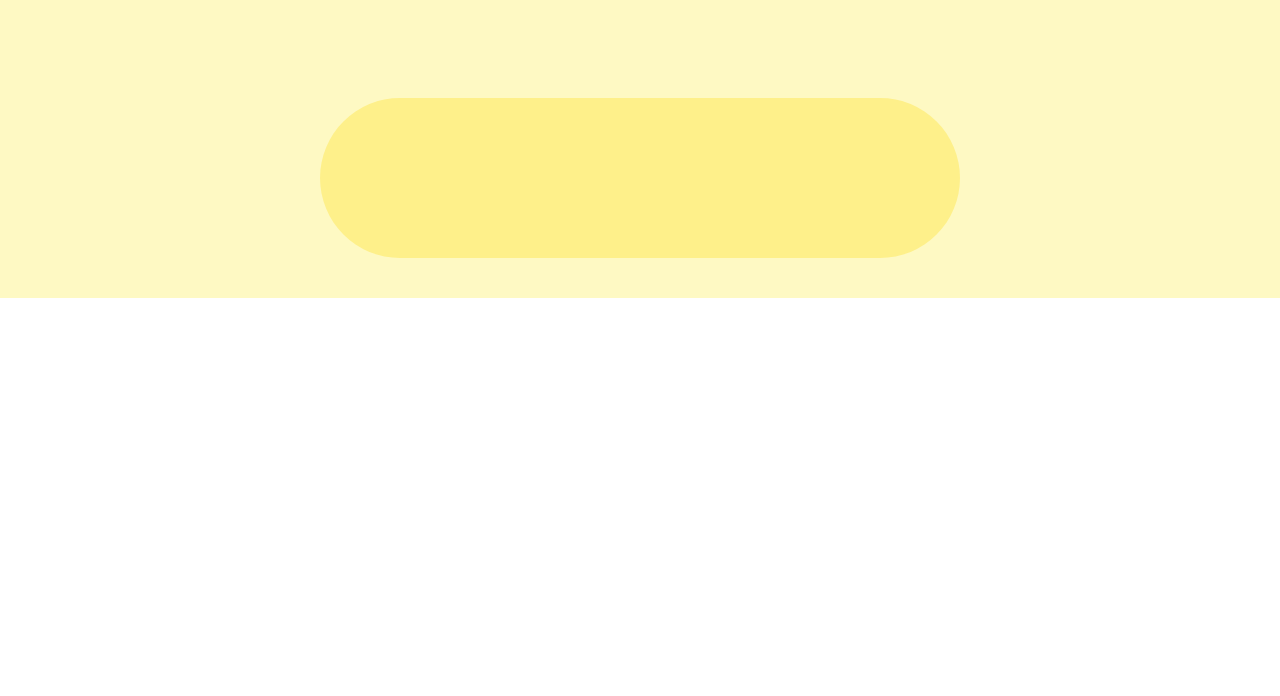
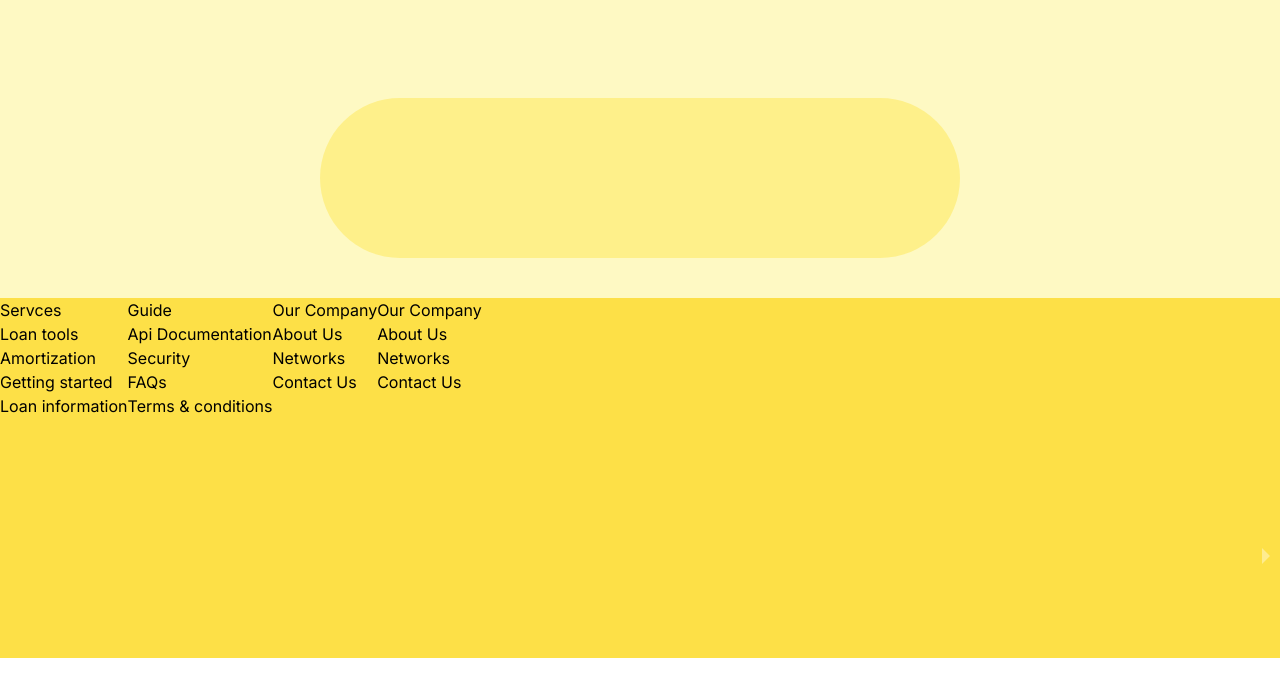
Before and after one commit to dejisnow/loantracker, a Next.js app: page / in a window 1280 px wide. Shown: the part 3382-4078 px from the top of the page. Built offline with nearby package versions, Linux system fonts and the light colour scheme.

Commit message:
home page edit

```diff
--- /dev/null
+++ b/Components/Home page components/Footer.jsx
@@ -0,0 +1,74 @@
+import Link from 'next/link'
+import React from 'react'
+
+export const Footer = () => {
+  return (
+    <div>
+        <div className='flex justify-around  '>
+
+        <div className=''>
+            <div className='my-3'>
+            <h3 className='text-xl'>Servces</h3>
+            </div>
+            <div className='flex text-sm gap-2 flex-col'>
+                <Link href={'/'}>Loan tools</Link>
+                <Link href={'/'}>Amortization</Link>
+                <Link href={'/'}>Getting started</Link>
+                <Link href={'/'}>Loan information</Link>
+
+            </div>
+
+        </div>
+
+        <div className=''>
+            <div className='my-3'>
+            <h3 className='text-xl'>Guide</h3>
+            </div>
+            <div className='flex text-sm gap-2 flex-col'>
+                <Link href={'/'}>Api Documentation</Link>
+                <Link href={'/'}>Security</Link>
+                <Link href={'/'}>FAQs</Link>
+                <Link href={'/'}>Terms & conditions</Link>
+
+            </div>
+
+        </div>
+
+        <div className=''>
+            <div className='my-3'>
+            <h3 className='text-xl'>Our Company</h3>
+            </div>
+            <div className='flex text-sm gap-2 flex-col'>
+                <Link href={'/'}>About Us</Link>
+                <Link href={'/'}>Networks</Link>
+                <Link href={'/'}>Contact Us</Link>
+
+            </div>
+
+        </div>
+
+        <div className=''>
+            <div className='my-3'>
+            <h3 className='text-xl'>Our Company</h3>
+            </div>
+            <div className='flex text-sm gap-2 flex-col'>
+                <Link href={'/'}>About Us</Link>
+                <Link href={'/'}>Networks</Link>
+                <Link href={'/'}>Contact Us</Link>
+
+            </div>
+
+        </div>
+
+
+
+        </div>
+
+
+
+
+
+
+    </div>
+  )
+}
--- a/app/globals.css
+++ b/app/globals.css
@@ -24,7 +24,7 @@ ul li{
 
 .main{
 
-    height: 400vh;
+    height: 500vh;
 }
 
 .right{
@@ -46,6 +46,13 @@ section{
     height: 120vh;
 
 }
+footer{
+
+
+    width: 100%;
+
+
+}
 .info{
     clip-path: polygon(30% 0%, 70% 0%, 100% 30%, 100% 70%, 70% 100%, 30% 100%, 0% 70%, 0% 30%);
 }
--- a/app/page.jsx
+++ b/app/page.jsx
@@ -5,6 +5,7 @@ import 'react-responsive-carousel/lib/styles/carousel.min.css'
 import { Carousel } from "react-responsive-carousel";
 import { AppInfo } from "@/Components/Home page components/AppInfo";
 import { Testmonials } from "@/Components/Home page components/Testmonials";
+import { Footer } from "@/Components/Home page components/Footer";
 
 export default function Home() {
   return (
@@ -171,25 +172,25 @@ job={'(Stock broker)'}
 
           </div>
 
-          <div>
-
-
-
-          </div>
 
         </div>
 
       </section>
 
-      <footer>
+
+
+      <footer className="">
+
+         <Footer />
+
 
       </footer>
 
 
 
+    </div>
 
 
-    </div>
 
 
 
```
